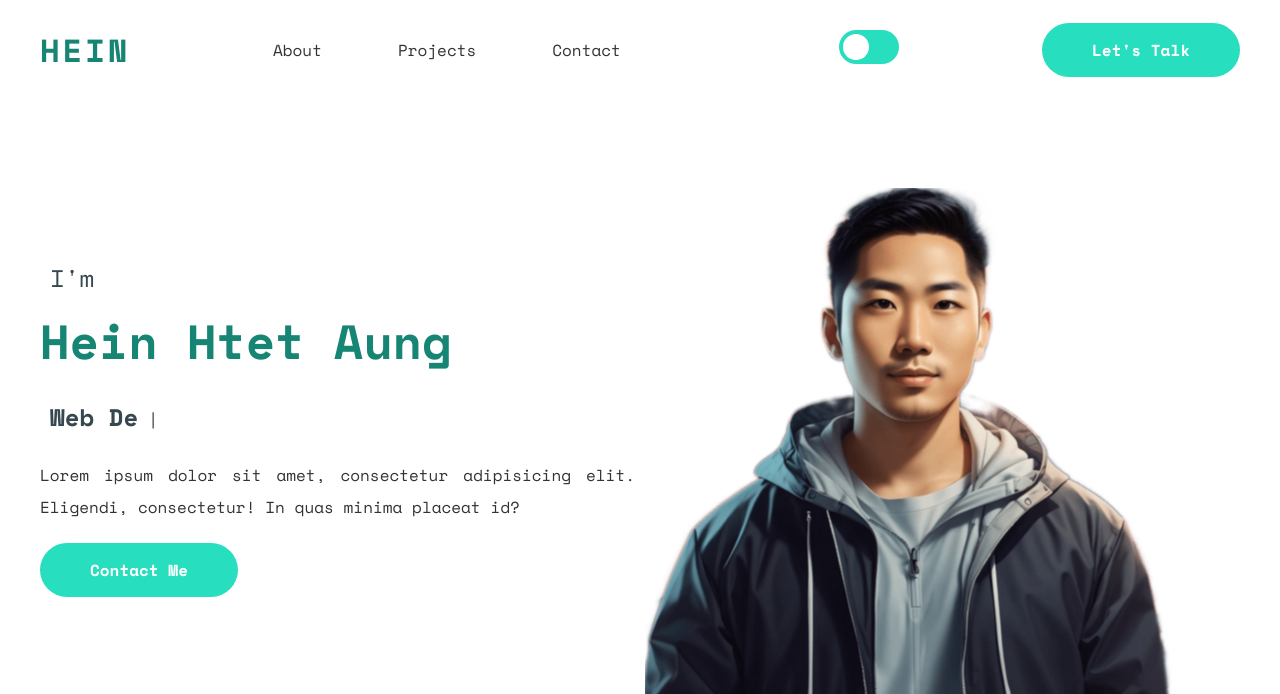
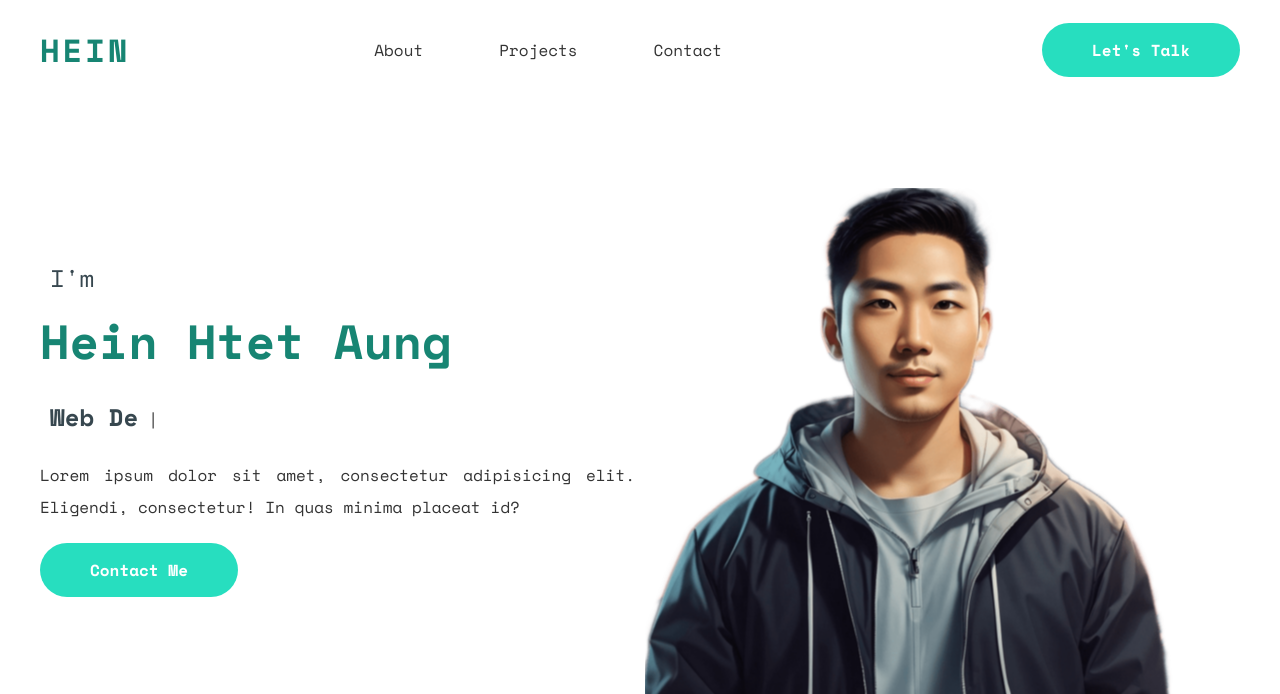
Before and after one commit to heinwithsmile/heinhtetaung, a plain HTML site: page index.html in a window 1280 px wide. Shown: the top 694 px of the page. Drawn offline with nearby package versions, Linux system fonts and the light colour scheme; a script that the page names is missing.

Commit message:
hide dark mode btn

```diff
--- a/index.html
+++ b/index.html
@@ -34,12 +34,12 @@
                     <li><a href="#contact">Contact</a></li>
                 </ul>
                 <!-- Dark Mode Switcher -->
-                <div class="theme-switch-wrapper">
+                <!-- <div class="theme-switch-wrapper">
                     <label class="theme-switch" for="checkbox">
                         <input type="checkbox" id="checkbox" />
                         <div class="slider round"></div>
                     </label>
-                </div>
+                </div> -->
                 <div class="let-talk">
                     <a href="#contact" class="btn-let-talk">Let's Talk</a>
                 </div>
```
